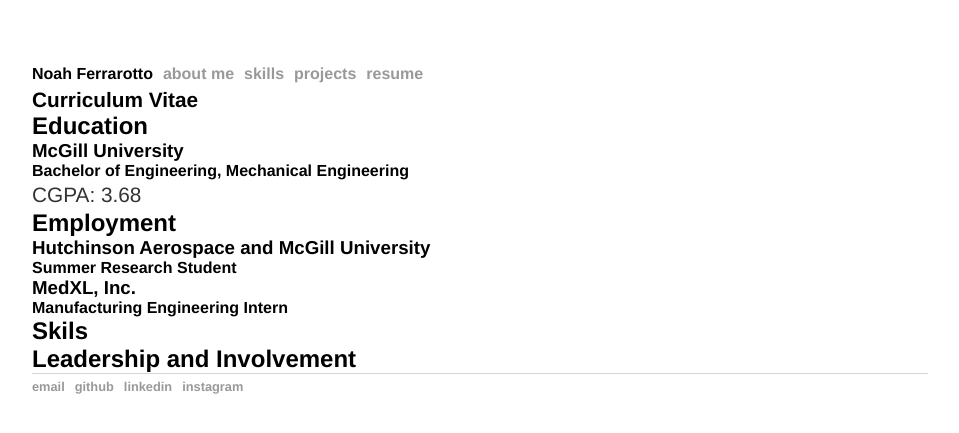
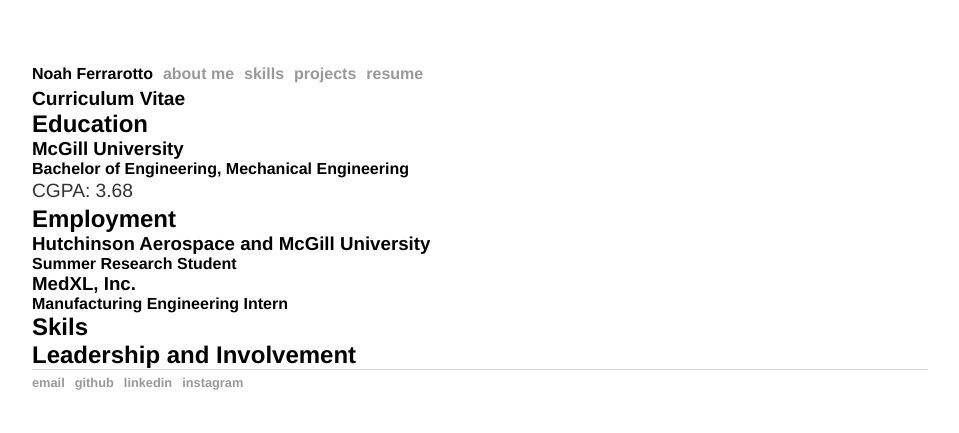
Before and after one commit to noahfer/noahfer.github.io, a Jekyll site: the page built from cv/index.md, in a window 1280 px wide. Shown: the top 433 px of the page, without its empty margins (160-1119 px from the left). Built offline with Jekyll 4.4.1, drawn with Linux system fonts in a browser that asks for light colours; our own code applies the rules of GitHub Pages for plain Markdown files.

Commit message:
Update main.css

```diff
--- a/css/main.css
+++ b/css/main.css
@@ -28,21 +28,23 @@
 .flex-container {
     display: flex;
     flex-flow: row nowrap;
-    justify-content: space-between;
-    align-items: center;
     margin: 20px;
-    border: 1px solid black;
 }
 .flex-item {
-    border: 1px dashed black;
+    margin: 30px;
+}
+.profile {
+    border-radius:50%;
+    width: 100%;
 }
 h1 {
-    font-size: 1.3em;
+    font-size: 1.2em;
 }
 p {
-    font-size: 1.3em;
+    font-size: 1.2em;
     line-height: 1.4em;
     color: #333;
+    width: 100%;
 }
 /* Footer */
 footer {
@@ -92,12 +94,18 @@
     justify-content: center;
     align-items: center;
 }
+/* Tablet */
+@media screen and (max-width: 1000px) {
+    .flex-item {
+        margin: 5px;
+    }
+}
 /* Mobile */
-@media screen and (max-width: 800px) {
+@media screen and (max-width: 700px) {
     body {
         padding: 5px;
     }
-    flex-container {
+    .flex-container {
         flex-flow: column nowrap;
         margin: 0;
     }
```
